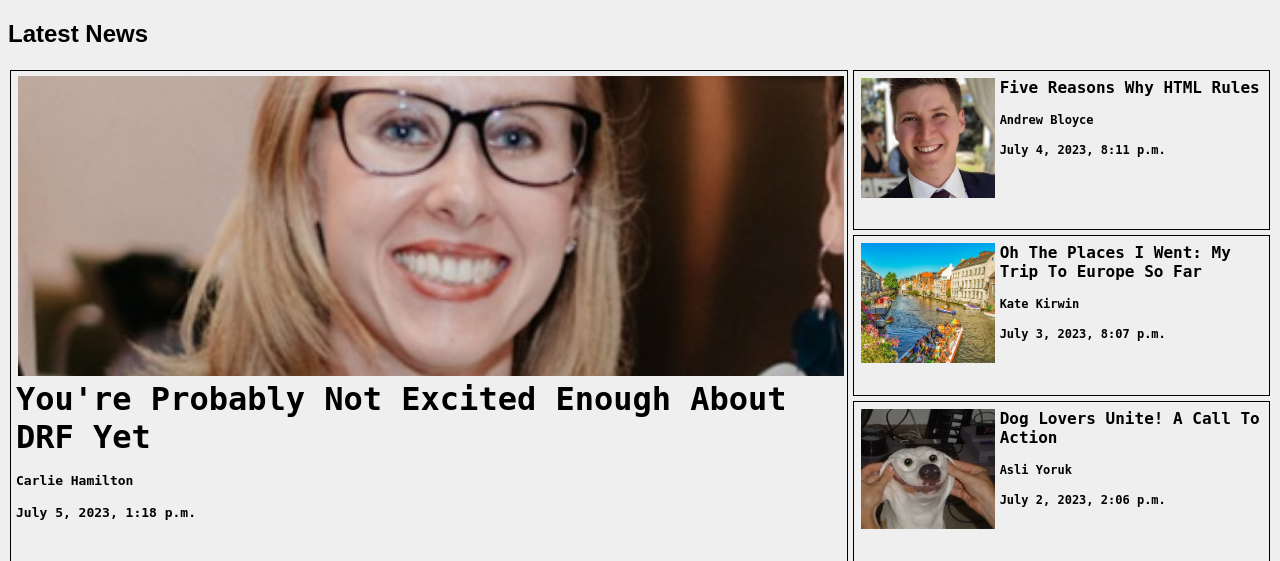
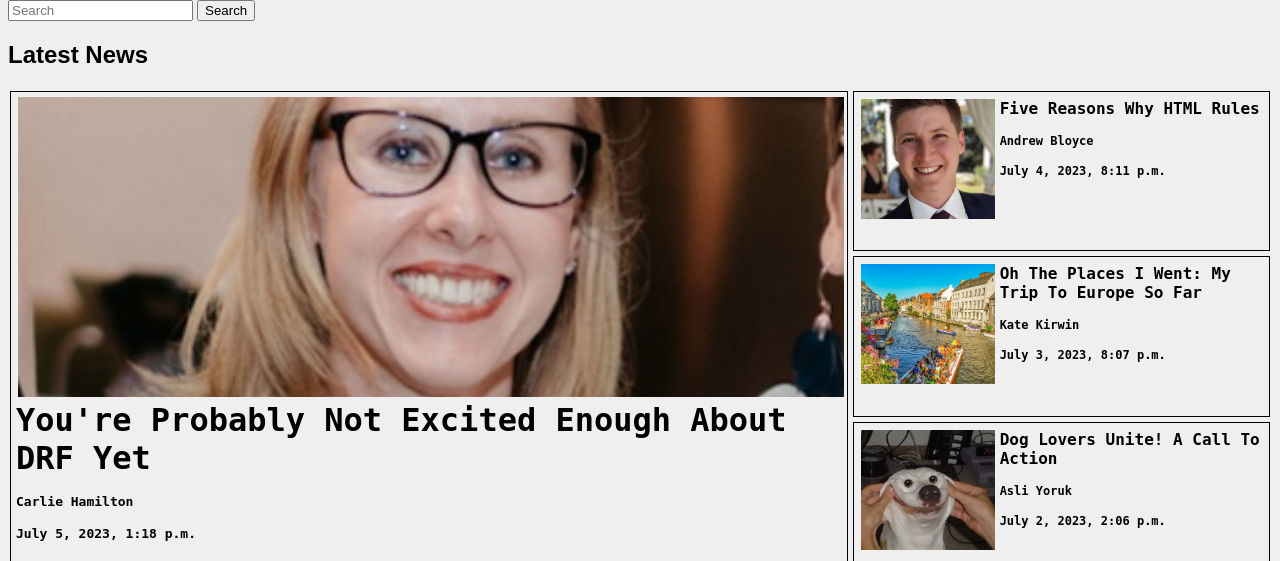
Before and after one commit to rosiemaguire/django-project-she-codes-news, a Django app: page /news/ in a window 1280 px wide. Shown: the part 87-648 px from the top of the page. Run offline with Django 4.2, Linux system fonts and the light colour scheme; data comes from the database, SQL or seed files in the repository; some web fonts are replaced.

Commit message:
Semi functioning search function

```diff
--- a/she_codes_news/news/templates/news/index.html
+++ b/she_codes_news/news/templates/news/index.html
@@ -6,6 +6,17 @@
 {% endblock %}
 
 {% block content %}
+    <form class="d-flex" role="search" method="post" action="{% url 'news:searchView' %}">
+        {% csrf_token %}
+        <input
+            class="form-control me-2"
+            type="search"
+            placeholder="Search"
+            name="article_search"
+            aria-label="Search" />
+        <button class="btn btn-outline-success" type="submit">Search</button>
+    </form>
+
     <h2>Latest News</h2>
 
     <div id="latest-stories">
--- a/she_codes_news/news/templates/news/storyCard.html
+++ b/she_codes_news/news/templates/news/storyCard.html
@@ -1,10 +1,6 @@
 <div class="story-card" id="story-card-{{ position }}">
     <a href="{% url 'news:story' story.id %}">
-        {% if story.id < 6 %}
-            <img src="../static/news/images/placeholder-{{ story.id }}.jpg">
-        {% else %}
-            <img src={{ story.image }}>
-        {% endif %}
+        <img src={{ story.image }}>
         <div class="story-card-text">
             <h3>{{ story.title }}</h3>
             <h4>{{ story.author }}</h4>
--- a/she_codes_news/news/urls.py
+++ b/she_codes_news/news/urls.py
@@ -6,5 +6,6 @@ app_name = 'news'
 urlpatterns = [
     path('', views.IndexView.as_view(), name='index'),
     path('<int:pk>/', views.StoryView.as_view(), name='story'),
-    path('add-story/', views.AddStoryView.as_view(), name='newStory')
+    path('add-story/', views.AddStoryView.as_view(), name='newStory'),
+    path('search/', views.SearchFeature.as_view(), name='searchView'),
 ]
--- a/she_codes_news/news/views.py
+++ b/she_codes_news/news/views.py
@@ -1,8 +1,9 @@
+from django.shortcuts import render
 from django.views import generic
 from django.urls import reverse_lazy
 from .models import NewsStory
 from .forms import StoryForm
-
+from django.http import HttpResponseRedirect
 
 class IndexView(generic.ListView):
     template_name = 'news/index.html'
@@ -15,6 +16,7 @@ class IndexView(generic.ListView):
     def get_context_data(self, **kwargs):
         context = super().get_context_data(**kwargs)
         context['latest_stories'] = NewsStory.objects.all().order_by("-pub_date")[:4]
+        # context['stories_by_author'] = NewsStory.objects.filter(author__contains = self.request.user.id).order_by("-pub_date")
         return context
 
 class StoryView(generic.DetailView):
@@ -31,3 +33,33 @@ class AddStoryView(generic.CreateView):
     def form_valid(self, form):
         form.instance.author = self.request.user
         return super().form_valid(form)
+
+class SearchFeature(generic.ListView):
+    form_class = StoryForm
+    template_name = 'news/searchStory.html'
+    context_object_name = 'searchView'
+    # success_url = reverse_lazy('news:searchView')
+
+    def get_queryset(self):
+        '''Return all news stories.'''
+
+        return NewsStory.objects.all().order_by("author")
+    #
+
+    def get_context_data(self, **kwargs):
+        context = super().get_context_data(**kwargs)
+        context['latest_stories'] = NewsStory.objects.all().order_by("-pub_date")[:4]
+        # context['stories_by_author'] = NewsStory.objects.filter(author_id=self.request.user.id)
+                                                                # = self.request.user.id).order_by("-pub_date")
+        return context
+
+    def post(self,request):
+        # Check if the request is a post request.
+        # if request.method == 'POST':
+            # Retrieve the search query entered by the user
+            search_query = request.POST['article_search']
+            # Filter your model by the search query
+            stories_by_author = NewsStory.objects.filter(title__contains=search_query)
+            return render(request, 'news/searchStory.html', {'query': search_query,'posts':stories_by_author})
+        # else:
+        #     return render(request, 'news/index.html',{})
```
Also changed, not shown: she_codes_news/news/templates/news/searchStory.html (added, +30 -0 lines).
